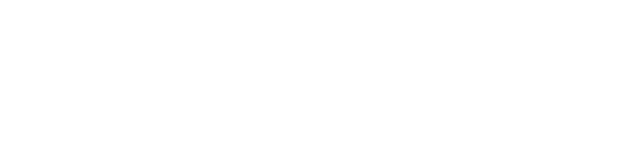
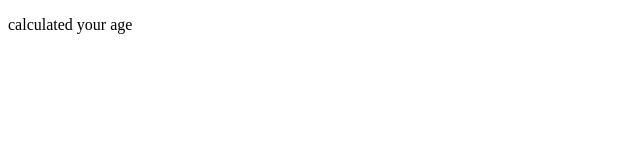
Before and after one commit to coder787273/calculateyourlife, a plain HTML site: page index.html in a window 1280 px wide. Shown: the whole page, without its empty margins (0-640 px from the left). Drawn offline with Linux system fonts and the light colour scheme.

Commit message:
Update index.html
uppdated

```diff
--- a/index.html
+++ b/index.html
@@ -4,9 +4,9 @@
     <title>Your Page Title</title>
   </head>
   <body>
+  <p>  calculated your age   </p>
     <h1></h1>
     <!-- Your HTML content goes here -->
-
     <!-- Add your script here -->
     <script src="">
       console.log("hello");
```
